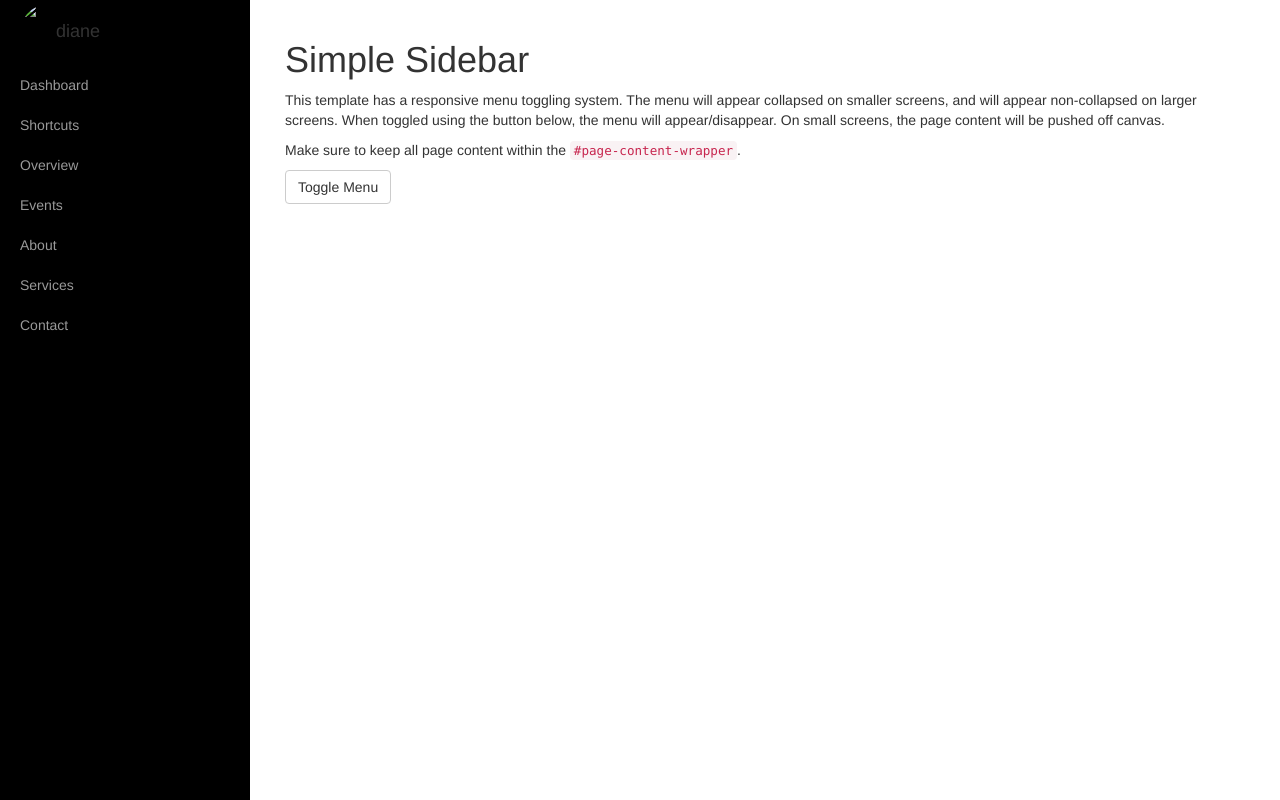
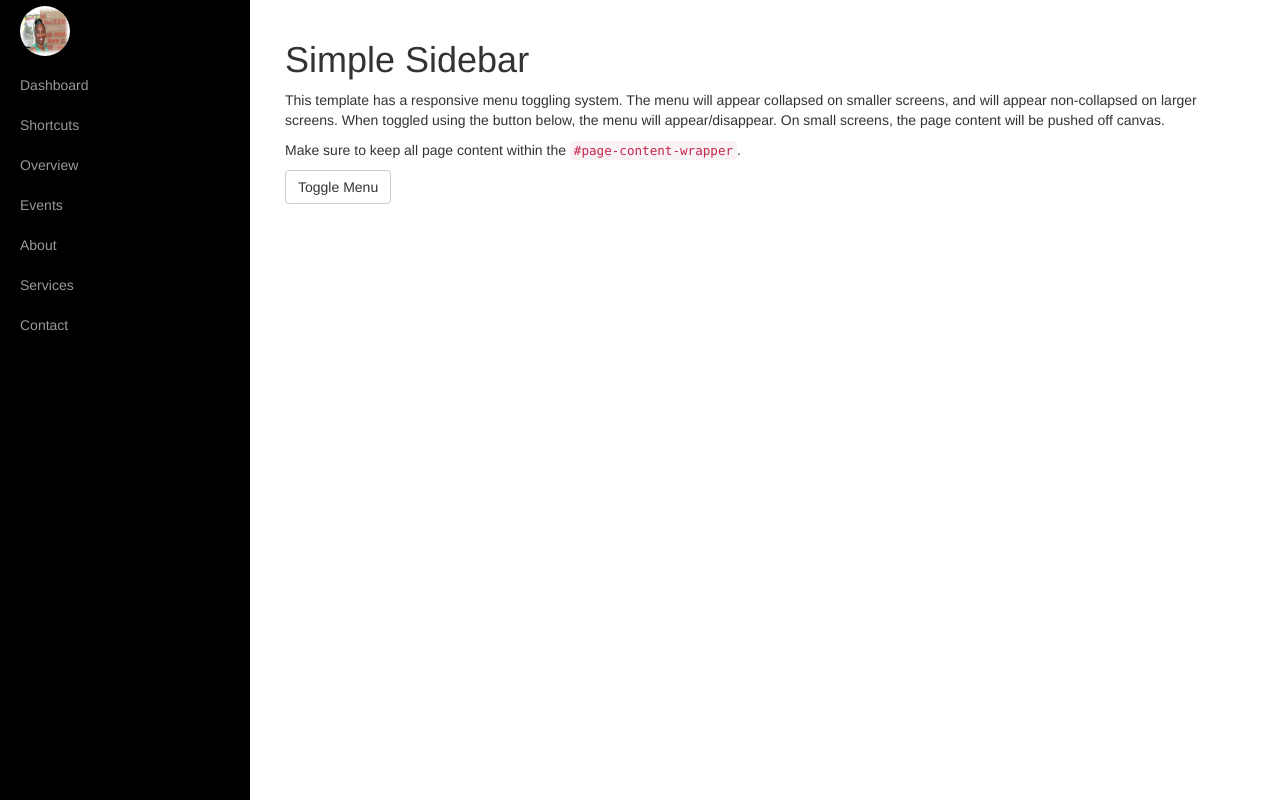
Before and after one commit to dmc814/personaltest, a plain HTML site: page index.html in a window 1280 px wide. Drawn offline with Linux system fonts and the light colour scheme.

Commit message:
Update index.html

```diff
--- a/index.html
+++ b/index.html
@@ -41,7 +41,7 @@
             <ul class="sidebar-nav">
                 <li class="sidebar-brand">
 
-                       <img src=images/Diane Rays Wedding.jpg " alt="diane" class="img-circle" width="50" height="50">
+                       <img src="images/Diane Rays Wedding.jpg " alt="diane" class="img-circle" width="50" height="50">
 
                     </a>
                 </li>
```
